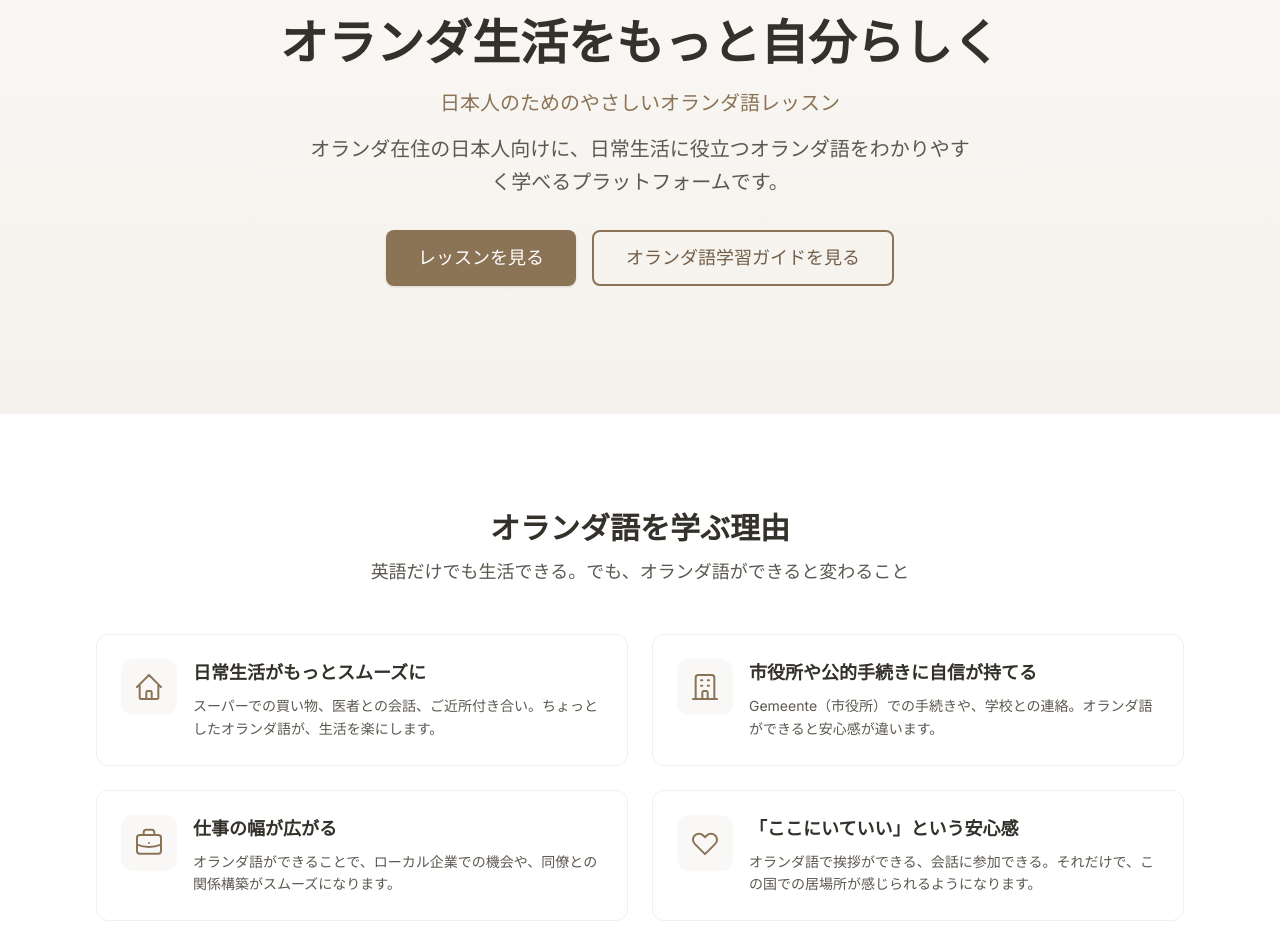
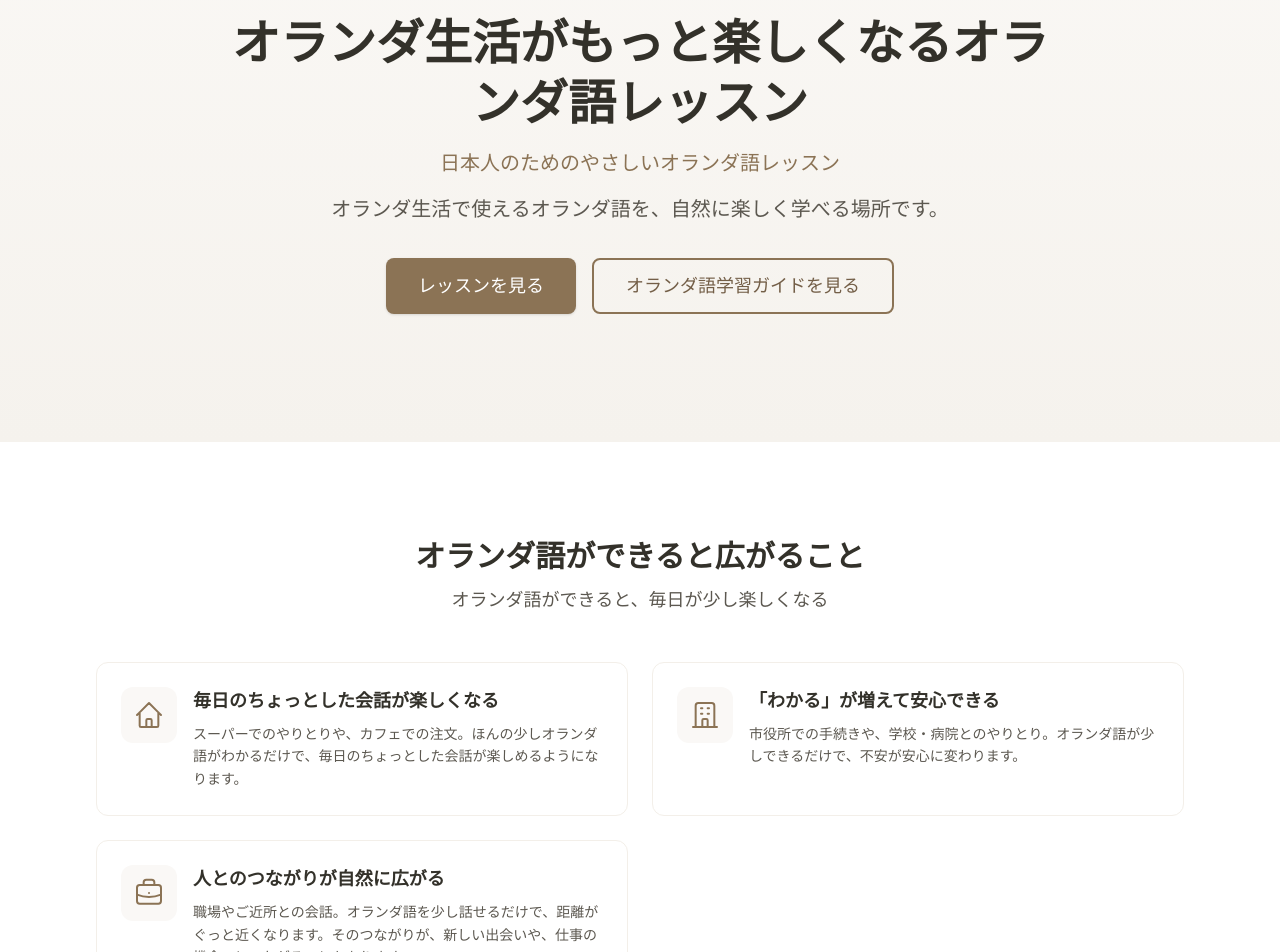
Before and after one commit to tanvirtanmoy/learnwithmiz, a Next.js app: page / in a window 1280 px wide. Shown: the part 180-1132 px from the top of the page. Built offline with nearby package versions, Linux system fonts and the light colour scheme.

Commit message:
fix: Update Japanese text to be more natural
- Revised hero section title and description
- Updated whyDutch section with more natural language
- Changed to 3 benefit cards with warmer, friendlier tone
- Updated English translations to match

```diff
--- a/src/i18n/dictionaries/en.ts
+++ b/src/i18n/dictionaries/en.ts
@@ -41,35 +41,30 @@ export const en: Dictionary = {
   // Home Page
   home: {
     hero: {
-      title: 'Make life in the Netherlands truly yours',
+      title: 'Dutch lessons that make life in the Netherlands more enjoyable',
       subtitle: 'Friendly Dutch lessons for Japanese learners',
-      description: 'A platform designed for Japanese people living in the Netherlands to learn practical Dutch in an easy-to-understand way.',
+      description: 'A welcoming place to learn practical Dutch for everyday life in the Netherlands, naturally and enjoyably.',
       cta1: 'View Lessons',
       cta2: 'View Dutch Learning Guide',
     },
     whyDutch: {
-      title: 'Why Learn Dutch?',
-      subtitle: 'You can get by with English. But knowing Dutch changes everything.',
+      title: 'What Dutch Opens Up For You',
+      subtitle: 'Knowing Dutch makes every day a little brighter',
       reasons: [
         {
-          title: 'Smoother Daily Life',
-          description: 'Shopping, doctor visits, chatting with neighbors. A little Dutch makes everyday life so much easier.',
+          title: 'Enjoy Small Everyday Conversations',
+          description: 'Chatting at the supermarket, ordering at a café. Just knowing a little Dutch makes these daily moments more enjoyable.',
           icon: 'daily',
         },
         {
-          title: 'Confidence with Official Matters',
-          description: 'Municipality procedures, school communications. Knowing Dutch gives you peace of mind.',
+          title: 'Feel More Confident and Secure',
+          description: 'Municipality procedures, school and hospital communications. A little Dutch turns anxiety into peace of mind.',
           icon: 'official',
         },
         {
-          title: 'More Career Opportunities',
-          description: 'Dutch opens doors to local companies and helps you build stronger relationships with colleagues.',
+          title: 'Build Natural Connections with Others',
+          description: 'Conversations with colleagues and neighbors. Speaking a little Dutch brings people closer. These connections can lead to new friendships and opportunities.',
           icon: 'work',
-        },
-        {
-          title: 'A True Sense of Belonging',
-          description: "Being able to greet, to participate in conversations. Even a little Dutch helps you feel like you belong here.",
-          icon: 'belonging',
         },
       ],
     },
--- a/src/i18n/dictionaries/ja.ts
+++ b/src/i18n/dictionaries/ja.ts
@@ -39,35 +39,30 @@ export const ja = {
   // Home Page
   home: {
     hero: {
-      title: 'オランダ生活をもっと自分らしく',
+      title: 'オランダ生活がもっと楽しくなるオランダ語レッスン',
       subtitle: '日本人のためのやさしいオランダ語レッスン',
-      description: 'オランダ在住の日本人向けに、日常生活に役立つオランダ語をわかりやすく学べるプラットフォームです。',
+      description: 'オランダ生活で使えるオランダ語を、自然に楽しく学べる場所です。',
       cta1: 'レッスンを見る',
       cta2: 'オランダ語学習ガイドを見る',
     },
     whyDutch: {
-      title: 'オランダ語を学ぶ理由',
-      subtitle: '英語だけでも生活できる。でも、オランダ語ができると変わること',
+      title: 'オランダ語ができると広がること',
+      subtitle: 'オランダ語ができると、毎日が少し楽しくなる',
       reasons: [
         {
-          title: '日常生活がもっとスムーズに',
-          description: 'スーパーでの買い物、医者との会話、ご近所付き合い。ちょっとしたオランダ語が、生活を楽にします。',
+          title: '毎日のちょっとした会話が楽しくなる',
+          description: 'スーパーでのやりとりや、カフェでの注文。ほんの少しオランダ語がわかるだけで、毎日のちょっとした会話が楽しめるようになります。',
           icon: 'daily',
         },
         {
-          title: '市役所や公的手続きに自信が持てる',
-          description: 'Gemeente（市役所）での手続きや、学校との連絡。オランダ語ができると安心感が違います。',
+          title: '「わかる」が増えて安心できる',
+          description: '市役所での手続きや、学校・病院とのやりとり。オランダ語が少しできるだけで、不安が安心に変わります。',
           icon: 'official',
         },
         {
-          title: '仕事の幅が広がる',
-          description: 'オランダ語ができることで、ローカル企業での機会や、同僚との関係構築がスムーズになります。',
+          title: '人とのつながりが自然に広がる',
+          description: '職場やご近所との会話。オランダ語を少し話せるだけで、距離がぐっと近くなります。そのつながりが、新しい出会いや、仕事の機会へとつながることもあります。',
           icon: 'work',
-        },
-        {
-          title: '「ここにいていい」という安心感',
-          description: 'オランダ語で挨拶ができる、会話に参加できる。それだけで、この国での居場所が感じられるようになります。',
-          icon: 'belonging',
         },
       ],
     },
```
